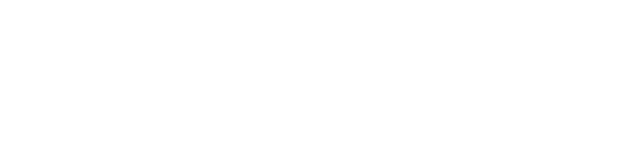
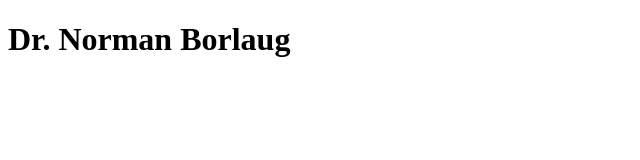
Before and after one commit to CKTeye/Tribute-page, a plain HTML site: page index.html in a window 1280 px wide. Shown: the whole page, without its empty margins (0-640 px from the left). Drawn offline with Linux system fonts and the light colour scheme.

Commit message:
step 1 and 2

```diff
--- a/index.html
+++ b/index.html
@@ -21,6 +21,10 @@
     - The freeCodeCamp Team
 
     -->
+    <main id="main">
+        <h1 id="title">Dr. Norman Borlaug</h1>
+    </main>
+
     <script  src="js/index.js"></script>
   </body>
 </html>
```
